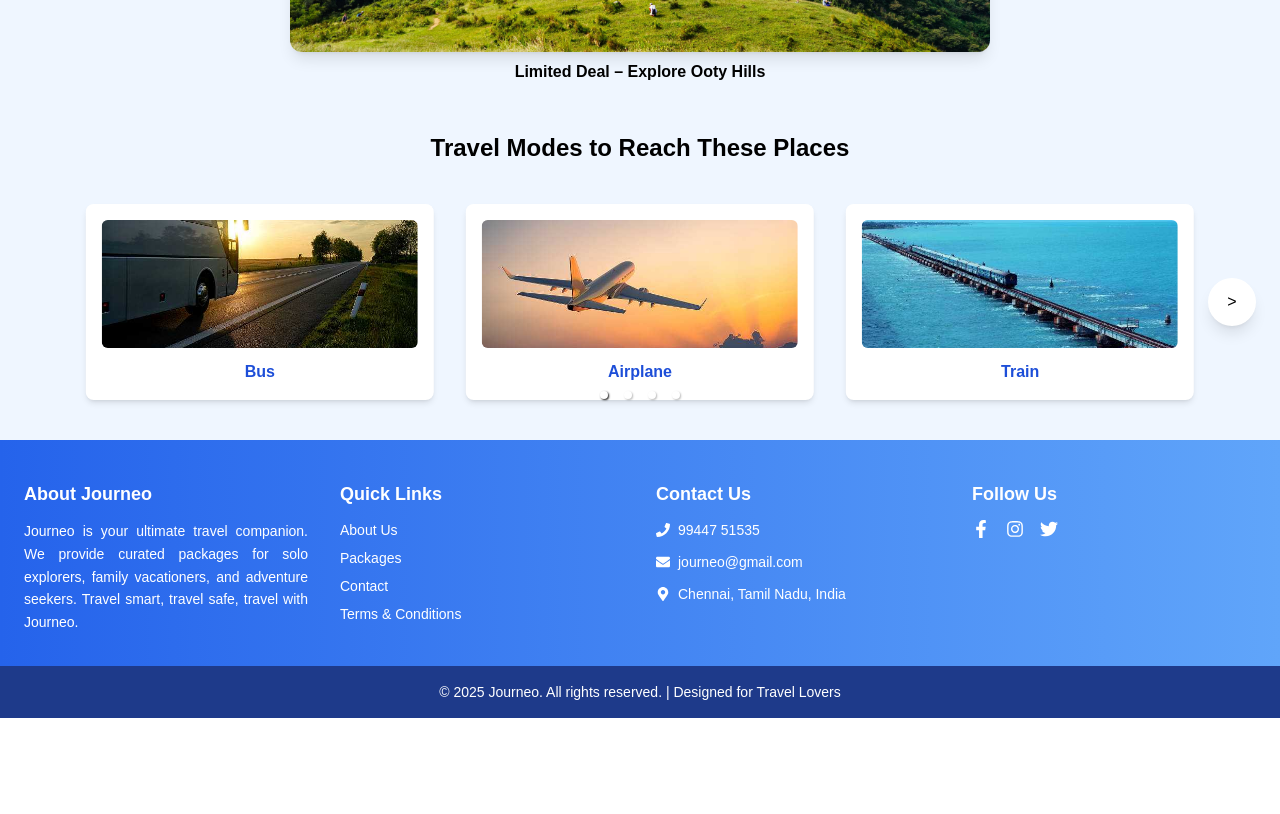
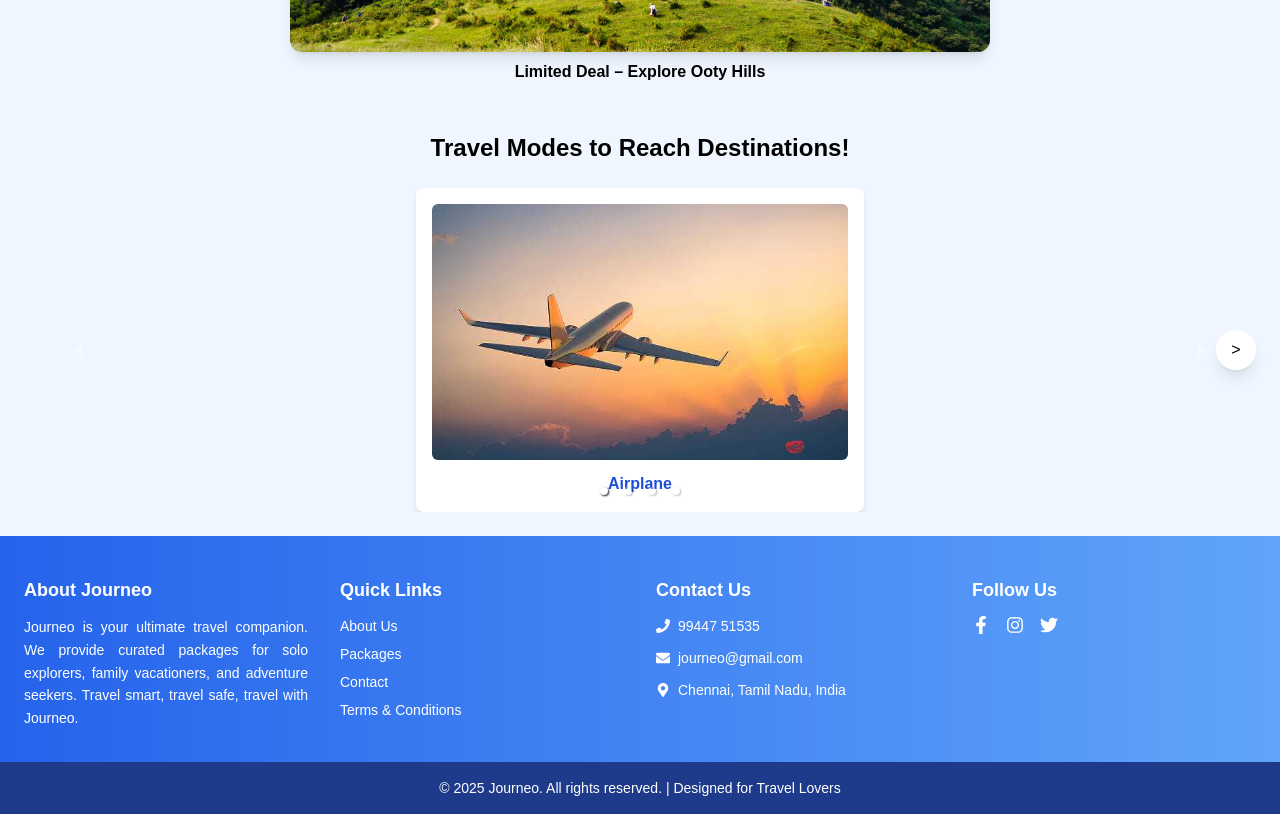
Before and after one commit to rajasri2604/eexploringworld, a React (Create React App) app: page / in a window 1280 px wide. Shown: the part 1720-2534 px from the top of the page. Before the commit the page ends 2438 px from the top, so only its background shows below. Built offline with nearby package versions, Linux system fonts and the light colour scheme.

Commit message:
Update TravelModes.js

```diff
--- a/src/components/TravelModes.js
+++ b/src/components/TravelModes.js
@@ -18,40 +18,44 @@ const TravelModes = () => {
   };
 
   return (
-    <div className="mt-12 px-6 overflow-visible">
-      <h2 className="text-2xl font-bold text-center mb-6">Travel Modes to Reach These Places</h2>
+    <div className="mt-12 px-4 sm:px-6 overflow-visible">
+      <h2 className="text-xl sm:text-2xl font-bold text-center mb-6">
+        Travel Modes to Reach Destinations!
+      </h2>
 
-      <div className="relative max-w-6xl mx-auto overflow-visible">
+      <div className="relative mx-auto w-full max-w-6xl">
         <Carousel
           selectedItem={currentSlide}
           onChange={(index) => setCurrentSlide(index)}
           showThumbs={false}
           showStatus={false}
-          showIndicators={true} // 👈 Show dots
+          showIndicators={true}
           infiniteLoop
-          centerMode
-          centerSlidePercentage={33}
           autoPlay={false}
-          renderArrowPrev={() => null}
-          renderArrowNext={() => null}
+          swipeable
+          emulateTouch
+          centerMode={false} // ❌ disable fixed slide centering
         >
           {travelModes.map((mode, index) => (
-            <div key={index} className="p-4"> {/* 👈 Adds spacing between slides */}
-              <div className="bg-white p-4 rounded-lg shadow-md flex flex-col items-center justify-center transition transform hover:scale-105">
+            <div key={index} className="flex justify-center px-4">
+              <div className="w-full sm:w-[80%] md:w-[60%] lg:w-[40%] bg-white p-3 sm:p-4 rounded-lg shadow-md flex flex-col items-center justify-center transition transform hover:scale-105">
                 <img
                   src={mode.image}
                   alt={mode.name}
-                  className="w-full h-32 object-cover rounded-md mb-3"
+                  className="w-full h-auto max-h-64 object-cover rounded-md mb-3"
                 />
-                <div className="text-blue-700 font-semibold">{mode.name}</div>
+                <div className="text-blue-700 font-semibold text-sm sm:text-base">
+                  {mode.name}
+                </div>
               </div>
             </div>
           ))}
         </Carousel>
 
+        {/* Next button (visible on sm and up) */}
         <button
           onClick={handleNext}
-          className="absolute -right-10 top-1/2 transform -translate-y-1/2 bg-white w-12 h-12 rounded-full shadow-lg flex items-center justify-center text-black hover:bg-blue-100 z-50"
+          className="hidden sm:flex absolute -right-10 top-1/2 transform -translate-y-1/2 bg-white w-10 h-10 rounded-full shadow-lg items-center justify-center text-black hover:bg-blue-100 z-50"
         >
           &#62;
         </button>
```
